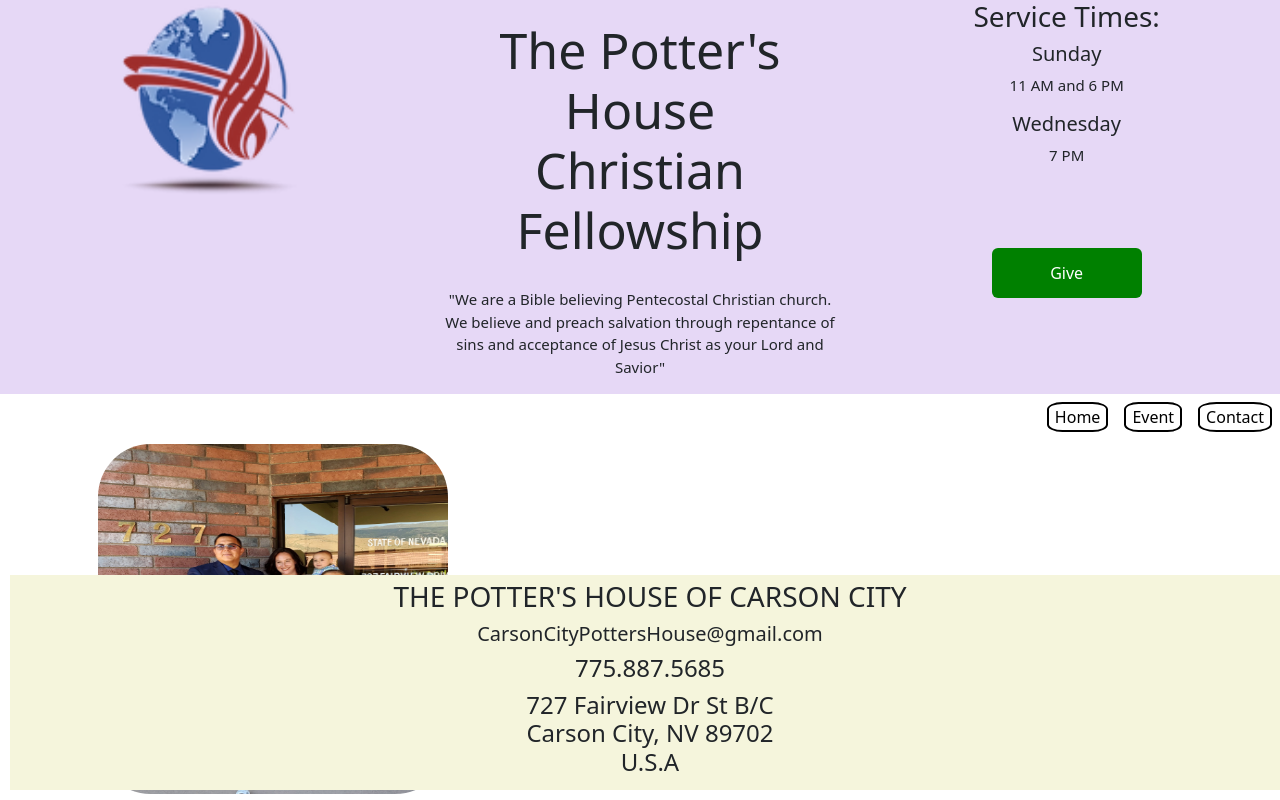
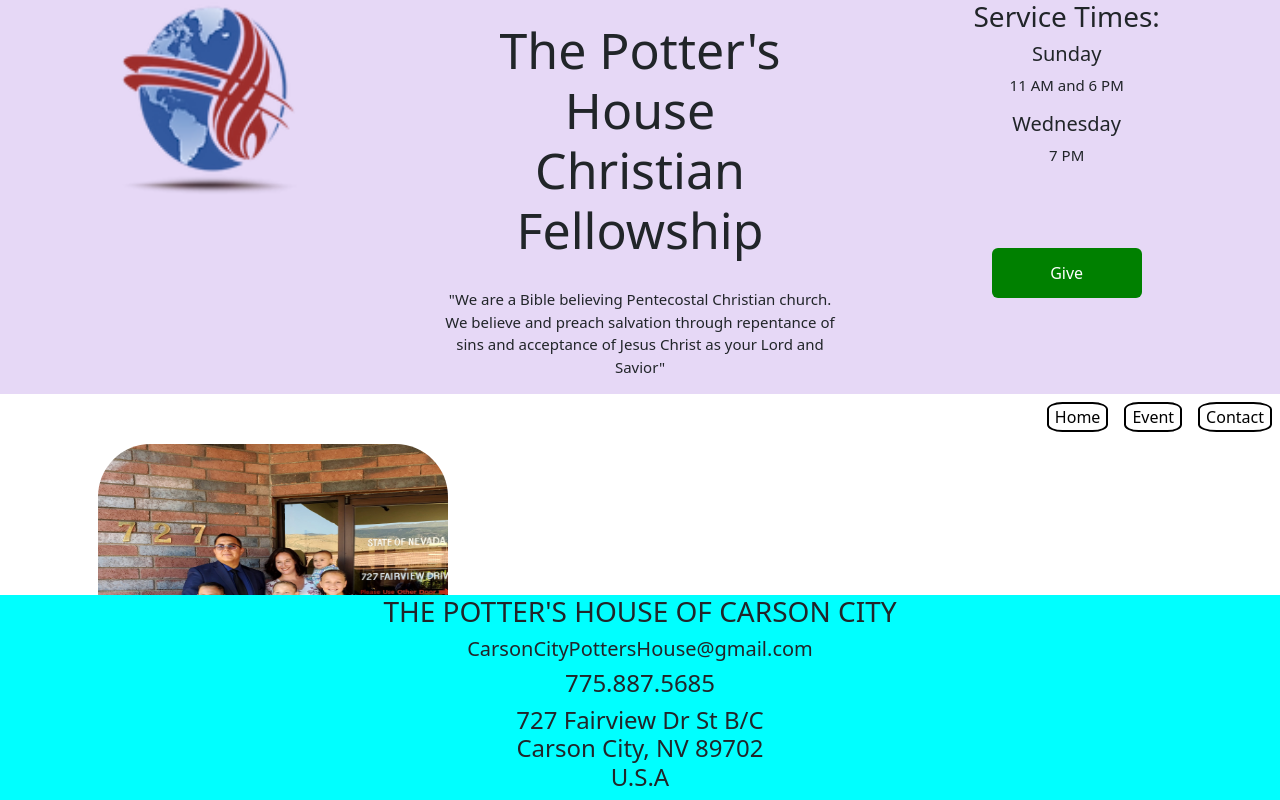
Before and after one commit to J-Sandell/Pottershouse, a React (Create React App) app: page / in a window 1280 px wide. Shown: the top 800 px of the page. Built offline with nearby package versions, Linux system fonts and the light colour scheme.

Commit message:
finding motivation

```diff
--- a/src/App.js
+++ b/src/App.js
@@ -1,3 +1,4 @@
+import { Fragment } from 'react';
 import Main from './Components/MainComponent';
 import './style.css';
 
@@ -5,9 +6,11 @@
 
 function App() {
   return (
-    <div>
+    <Fragment>
       <Main/>
-    </div>
+  </Fragment>
+
+
   );
 }
 
--- a/src/Components/Home.js
+++ b/src/Components/Home.js
@@ -1,5 +1,6 @@
 import React from "react";
 import Pastor from "./Pastor";
+
 
 
 
@@ -14,7 +15,6 @@
 				<img className="pictures" src="/assets/mainarea.jpg" height={200} width={200} alt="main"></img>
 				<img className="pictures" src="/assets/mainarea2.jpg" height={200} width={200} alt="main2"></img>
 			</div>
-
 		</div>
 	)
 }
--- a/src/Components/MainComponent.js
+++ b/src/Components/MainComponent.js
@@ -17,7 +17,7 @@
 				<Route path="/event" element={<Event />} />
 				<Route path="/contact" element={<Contact />} />
 			</Routes>
-			<Footer/>
+			<Footer />
 		</Fragment>
 
 
--- a/src/style.css
+++ b/src/style.css
@@ -66,13 +66,12 @@
 }
 
 .footer-site{
+	background-color: aqua;
 	position: absolute;
 	bottom: 0px;
-	background-color: beige;
 	text-align: center;
-	padding: 5px;
-	margin: 10px;
 }
+
 
 .donate{
 	color: white;
```
Lines whose indentation alone changed are shown as unchanged.
